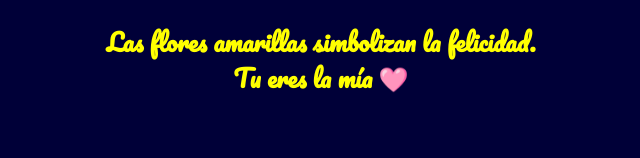
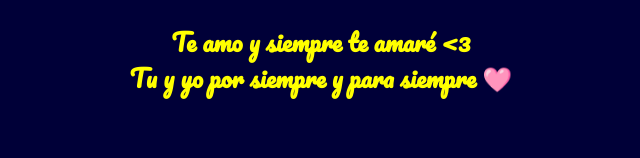
Before and after one commit to Luan555/floresAmarillas, a plain HTML site: page girasol.html in a window 1280 px wide. Shown: the top 158 px of the page, without its empty margins (319-959 px from the left). Drawn offline with Linux system fonts and the light colour scheme.

Commit message:
cambio de frase

```diff
--- a/girasol.html
+++ b/girasol.html
@@ -471,8 +471,8 @@
 </head>
 
 <body>
-    <h1 class="titulo">Las flores amarillas simbolizan la felicidad. <br>
-        Tu eres la mía 🩷</h1>
+    <h1 class="titulo">Te amo y siempre te amaré <3 <br>
+        Tu y yo por siempre y para siempre 🩷</h1>
     <div class="flower__wrapper">
         <div class="flower__sparkles">
             <div class="flower__sparkle"></div>
```
